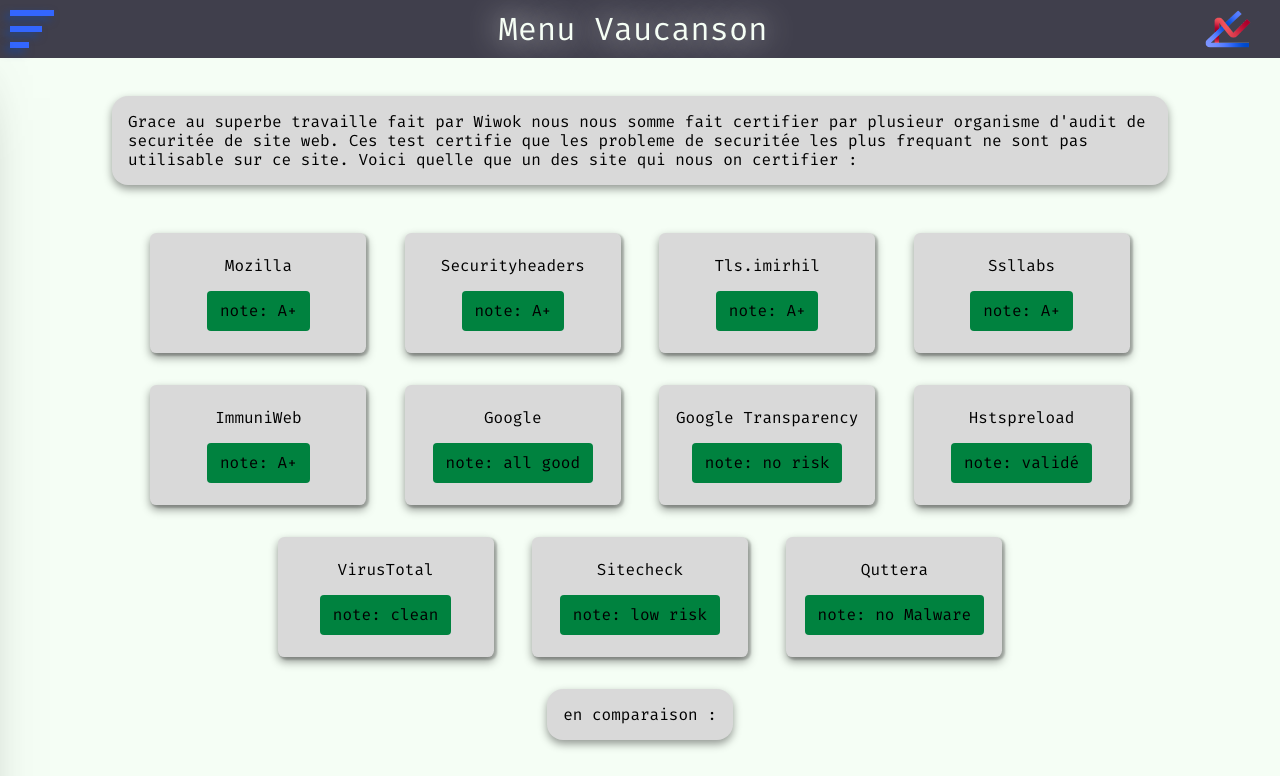
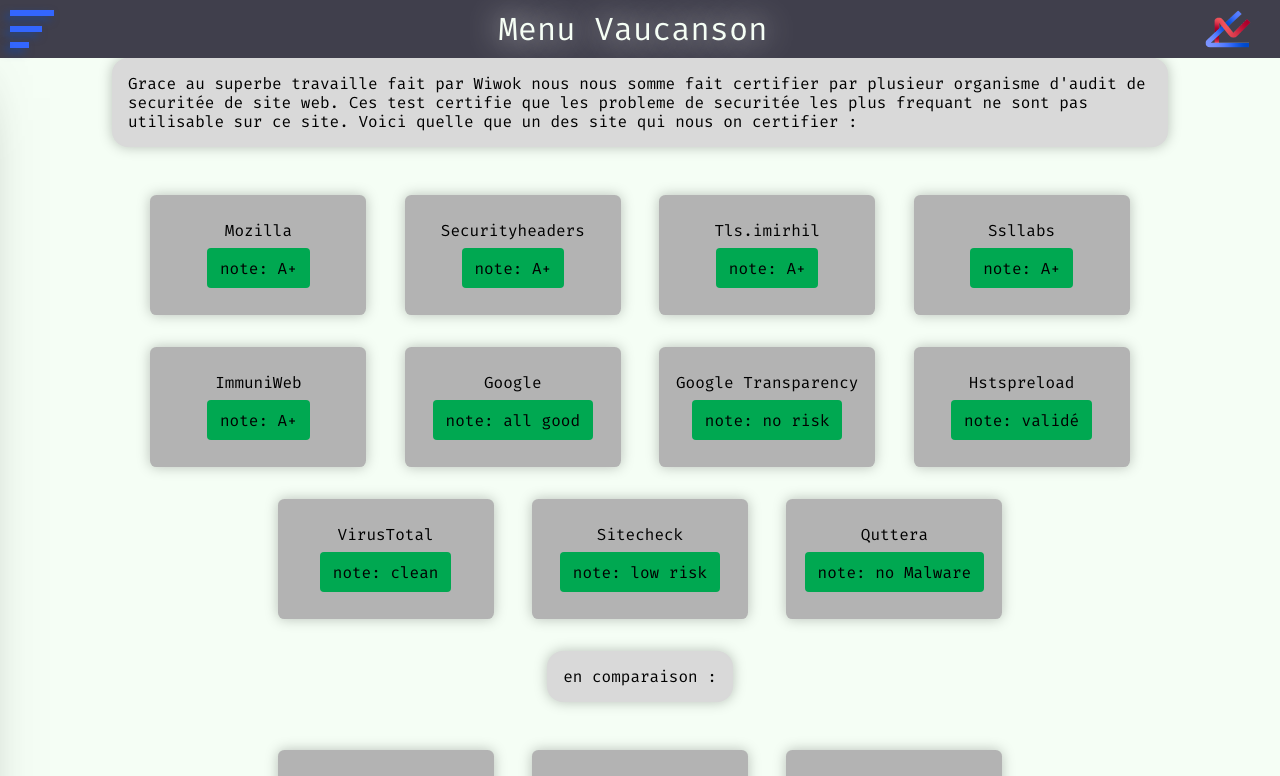
Before and after one commit to Menu-Vaucanson/Desktop, a React (Create React App) app: page /Security in a window 1280 px wide. Shown: the top 776 px of the page. Built offline with nearby package versions, Linux system fonts and the light colour scheme.

Commit message:
chage shadow

```diff
--- a/src/Components/security.tsx
+++ b/src/Components/security.tsx
@@ -84,7 +84,7 @@
                 <div className="SecurityName">
                         {element.name}
                     </div>
-                <div className="SecuritySeparator"></div>
+                {/* <div className="SecuritySeparator"></div> */}
                 <div className={"SecureRate "+element.colors}>
                     note: {element.rate}
                 </div>
--- a/src/Stylesheets/index.css
+++ b/src/Stylesheets/index.css
@@ -404,29 +404,36 @@
 	gap: 1vw;
 }
 
+
+.SecuritySeparator {
+	height: 1px;
+	width: 10vw;
+	background-color: black;
+}
+
 .SecurityBox {
+	gap: 1vh;
+	height: 12vh;
+	padding: 1.5vh;
+	margin-top: 12vh;
+	border-radius: 0.5vmax;
+	box-shadow: 0 0 1vmax rgba(0, 0, 0, 0.25);
 	display: flex;
 	align-items: center;
 	justify-content: center;
 	text-align: center;
 	flex-direction: column;
-	gap: 1vh;
-	padding: 1.5vh;
-	background-color: #D9D9D9;
+	background-color: #B3B3B3;
 	width: 15vw;
-	height: 12vh;
 	margin-top: 2vh;
-	border-radius: 0.5vmax;
 	transition-duration: 300ms;
-	box-shadow: 2px 2px 2px 1px rgba(0, 0, 0, 0.2);
 }
 
 .SecurityBox:hover {
-	box-shadow: 0 0 2vmax rgba(0, 0, 0, 0.25);
+	box-shadow: 0 0 1vmax rgba(0, 0, 0, 0.5);
 }
 
 .SecurityPage {
-	margin-top: 12vh;
 	gap: 4vh;
 	display: flex;
 	align-items: center;
@@ -442,7 +449,6 @@
 	width: 80vw;
 	column-gap: 3vw;
 	row-gap: 2vh;
-	filter: drop-shadow(0px 0.5vh 0.5vh rgba(0, 0, 0, 0.4));
 }
 
 
@@ -455,7 +461,7 @@
 	width: 80vw;
 	background-color: #D9D9D9;
 	border-radius: 2vh;
-	filter: drop-shadow(0px 0.5vh 0.5vh rgba(0, 0, 0, 0.4));
+	box-shadow: 0 0 1vmax rgba(0, 0, 0, 0.25);
 }
 
 
@@ -467,7 +473,7 @@
 	padding: 2vh;
 	background-color: #D9D9D9;
 	border-radius: 2vh;
-	filter: drop-shadow(0px 0.5vh 0.5vh rgba(0, 0, 0, 0.4));
+	box-shadow: 0 0 1vmax rgba(0, 0, 0, 0.25);
 }
 
 .SecureRate {
@@ -480,7 +486,7 @@
 }
 
 .SecureRate.green {
-	background-color: #00823F;
+	background-color: #00a851;
 }
 
 .SecureRate.brown {
```
